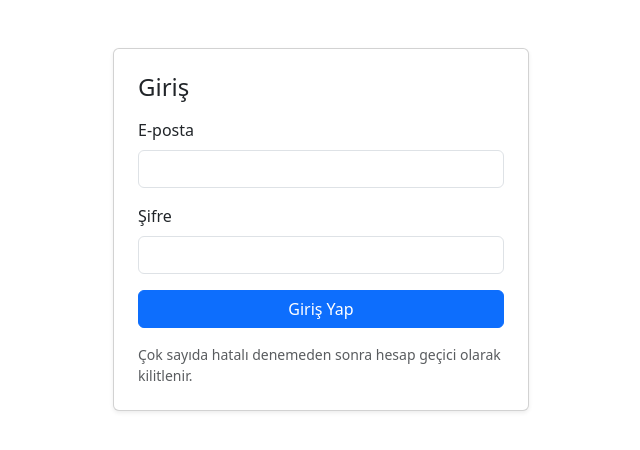
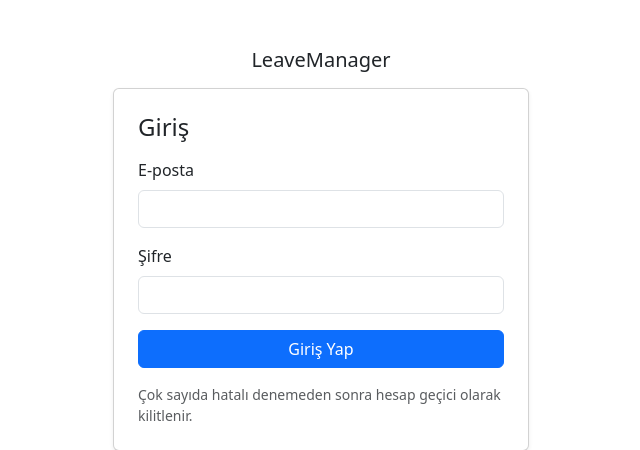
Before and after one commit to ibrahimBGurhan/leavemanager-py, a Flask app: page /giris in a window 1280 px wide. Shown: the top 450 px of the page, without its empty margins (319-959 px from the left). Run offline with Flask 3, Linux system fonts and the light colour scheme; some libraries are stand-ins or nearby versions.

Commit message:
fix: login screen names the application again [plan 0034/fix-1]
Review round 1 F-1 (AC-7): the old login screen showed LeaveManager; the
Bootstrap card dropped it. Restored above the card, no inline style.

Co-Authored-By: Claude Opus 5.5 <noreply@anthropic.com>

```diff
--- a/web/templates/login.html
+++ b/web/templates/login.html
@@ -4,6 +4,7 @@
 {% block title %}Giriş{% endblock %}
 {% block body %}
 <div class="giris-karti mx-auto mt-5">
+<p class="h5 text-center mb-3">LeaveManager</p>
 <div class="card shadow-sm">
 <div class="card-body p-4">
 <h1 class="h4 mb-3">Giriş</h1>
```
Also changed, not shown: tests/test_ui_shell.py (+6 -0 lines).
